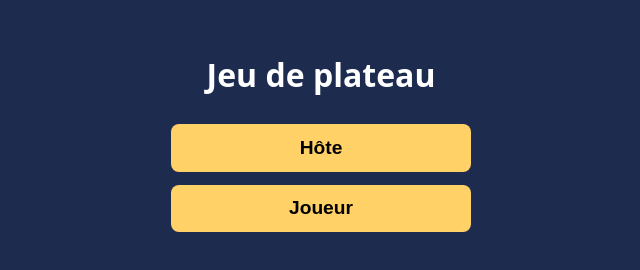
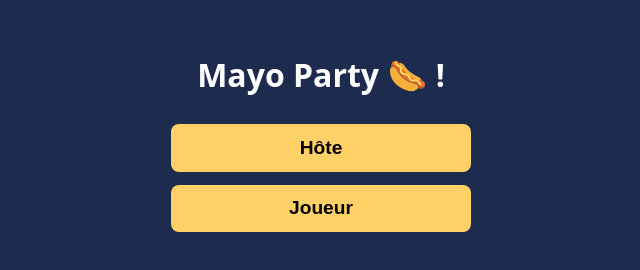
Before and after one commit to HelieNerb/boardgame, a website: page public/index.html in a window 1280 px wide. Shown: the whole page, without its empty margins (319-959 px from the left). Drawn offline with Linux system fonts and the light colour scheme.

Commit message:
changement titre

```diff
--- a/public/index.html
+++ b/public/index.html
@@ -5,7 +5,7 @@
 </head>
 <html>
   <body>
-    <h1>Jeu de plateau</h1>
+    <h1>Mayo Party 🌭 !</h1>
     <a href="/host/"><button>Hôte</button></a><br>
     <a href="/play/"><button>Joueur</button></a>
   </body>
```
Also changed, not shown: public/host/index.html (+1 -1 lines), public/play/index.html (+1 -0 lines).
